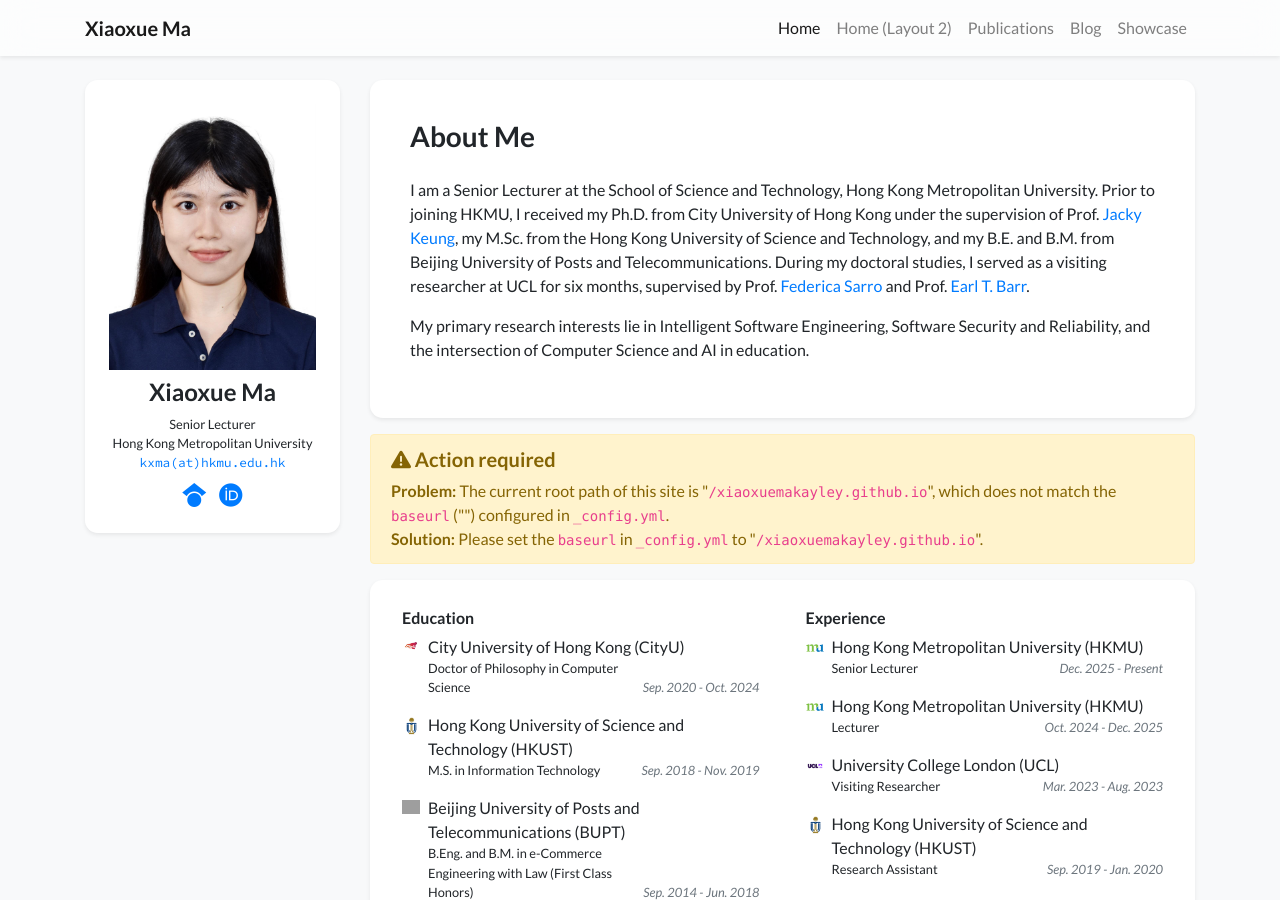
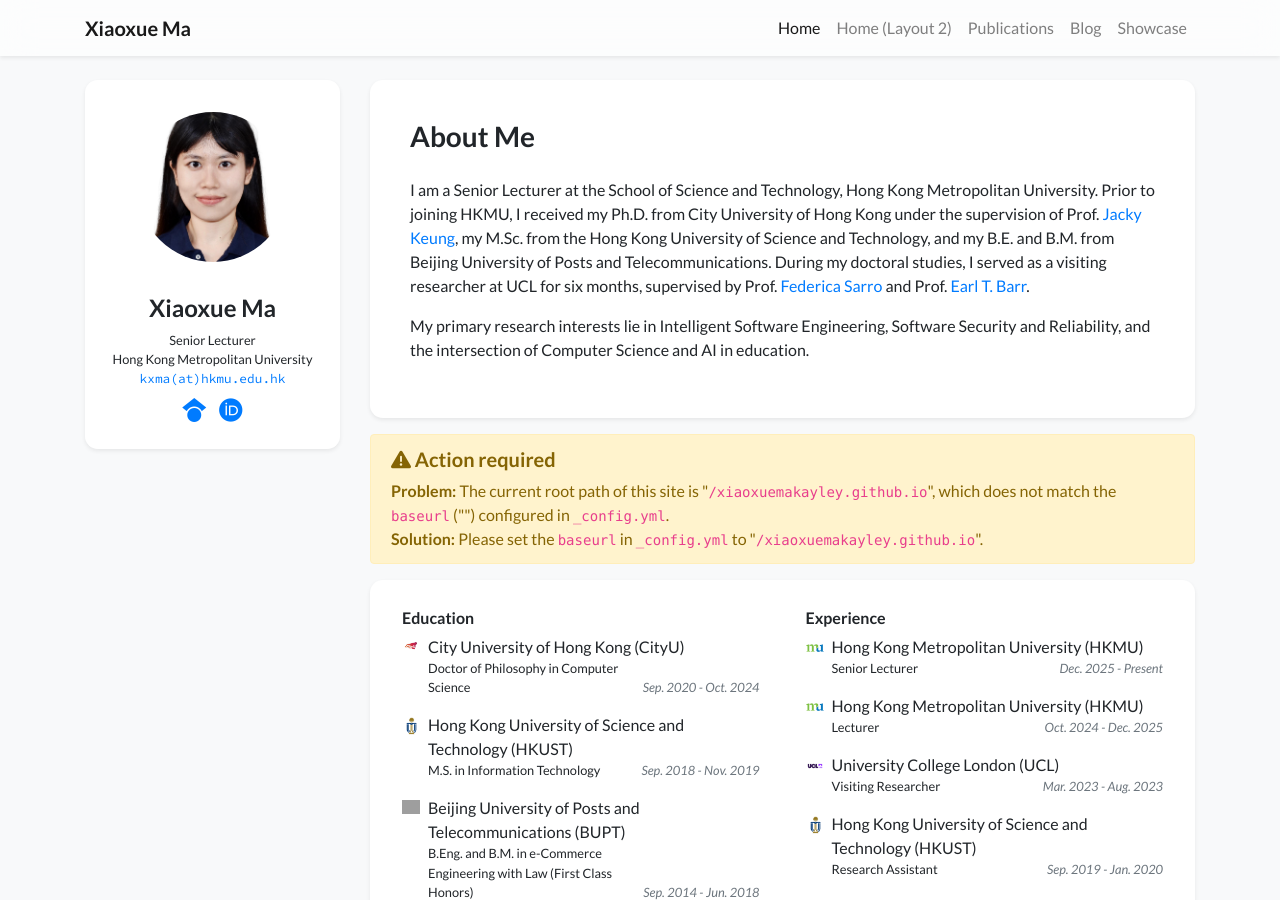
Before and after one commit to xiaoxuemakayley/xiaoxuemakayley.github.io, a Jekyll site: the page built from index.html, in a window 1280 px wide and 900 px high. Built offline with Jekyll 4.4.1, drawn with Linux system fonts in a browser that asks for light colours; nearby versions of some CDN libraries; a style sheet for code colours, icons or effects is not loaded; grey boxes are pictures that could not be loaded.

Commit message:
Update profile_card_mini.html

```diff
--- a/_includes/widgets/profile_card_mini.html
+++ b/_includes/widgets/profile_card_mini.html
@@ -3,19 +3,21 @@
         <div class="card border-0 shadow-sm bg-white">
             <div class="card-body px-4 pt-4 pb-3">
                 <div class="row">
-                    <div class="col">
+                    <div class="col text-center">
                         {% if site.data.profile.portrait_url %}
-                        <!-- When the screen is wider than md, float the portrait on the right -->
-                        <div class="figure d-none d-md-block">
+                        <!-- 电脑端：限制大小为 150px，变成圆形，居中 -->
+                        <div class="figure d-none d-md-block mt-2 mb-4">
                             <img
                                 src="{{ site.data.profile.portrait_url | relative_url }}"
-                                class="figure-img img-fluid"
+                                class="figure-img img-fluid rounded-circle"
+                                style="width: 150px; height: 150px; object-fit: cover;"
                                 data-toggle="tooltip"
                                 data-placement="top"
                                 title="{{ site.data.profile.portrait_caption }}">
                         </div>
+                        <!-- 手机端：保持圆形居中 -->
                         <div class="mb-3 d-md-none text-center">
-                            <img src="{{ site.data.profile.portrait_url | relative_url }}" class="rounded-circle" style="max-width: 50%;" alt="Portrait">
+                            <img src="{{ site.data.profile.portrait_url | relative_url }}" class="rounded-circle" style="width: 120px; height: 120px; object-fit: cover;" alt="Portrait">
                         </div>
                         {% endif %}
                     </div>
```
